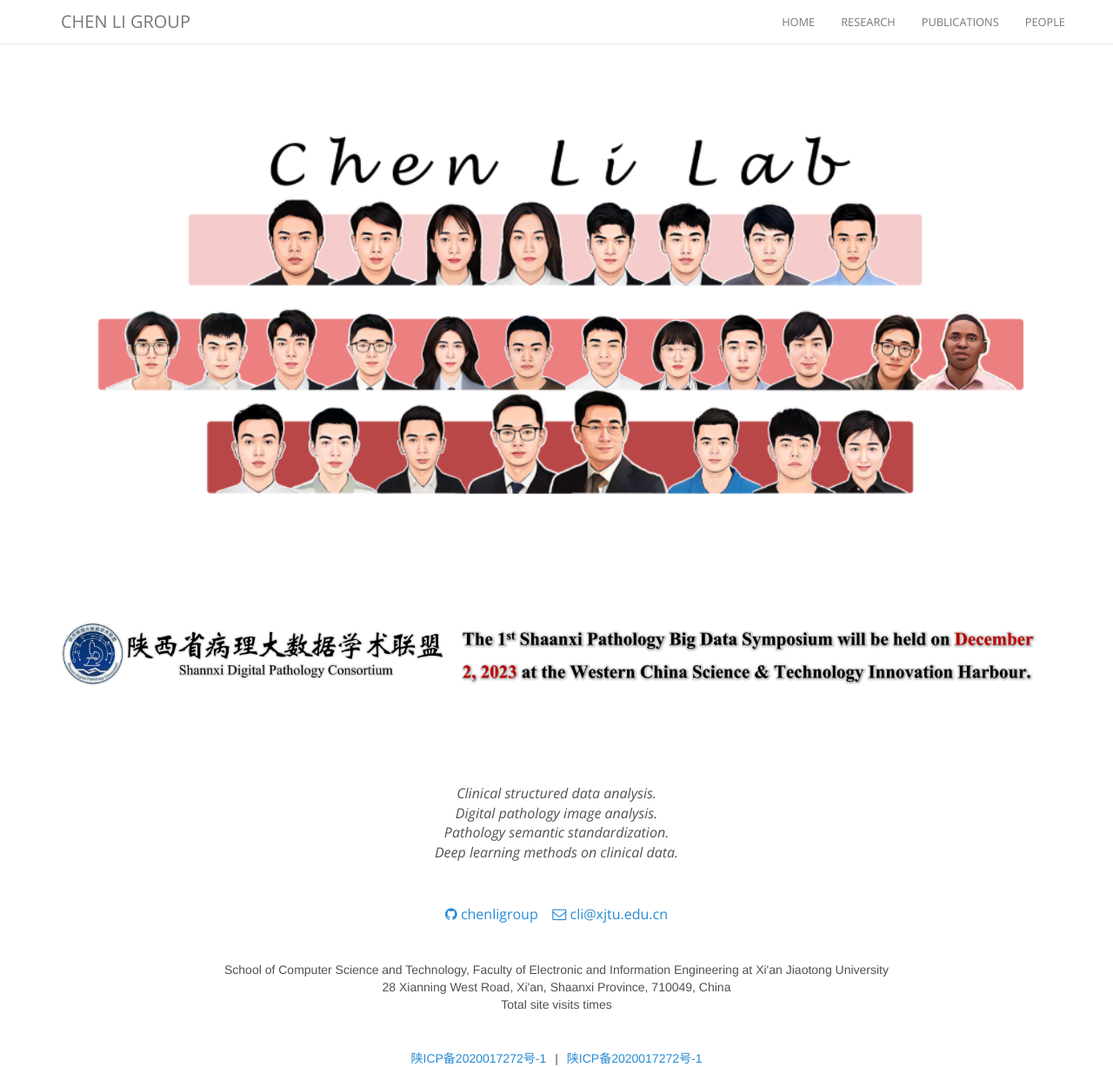
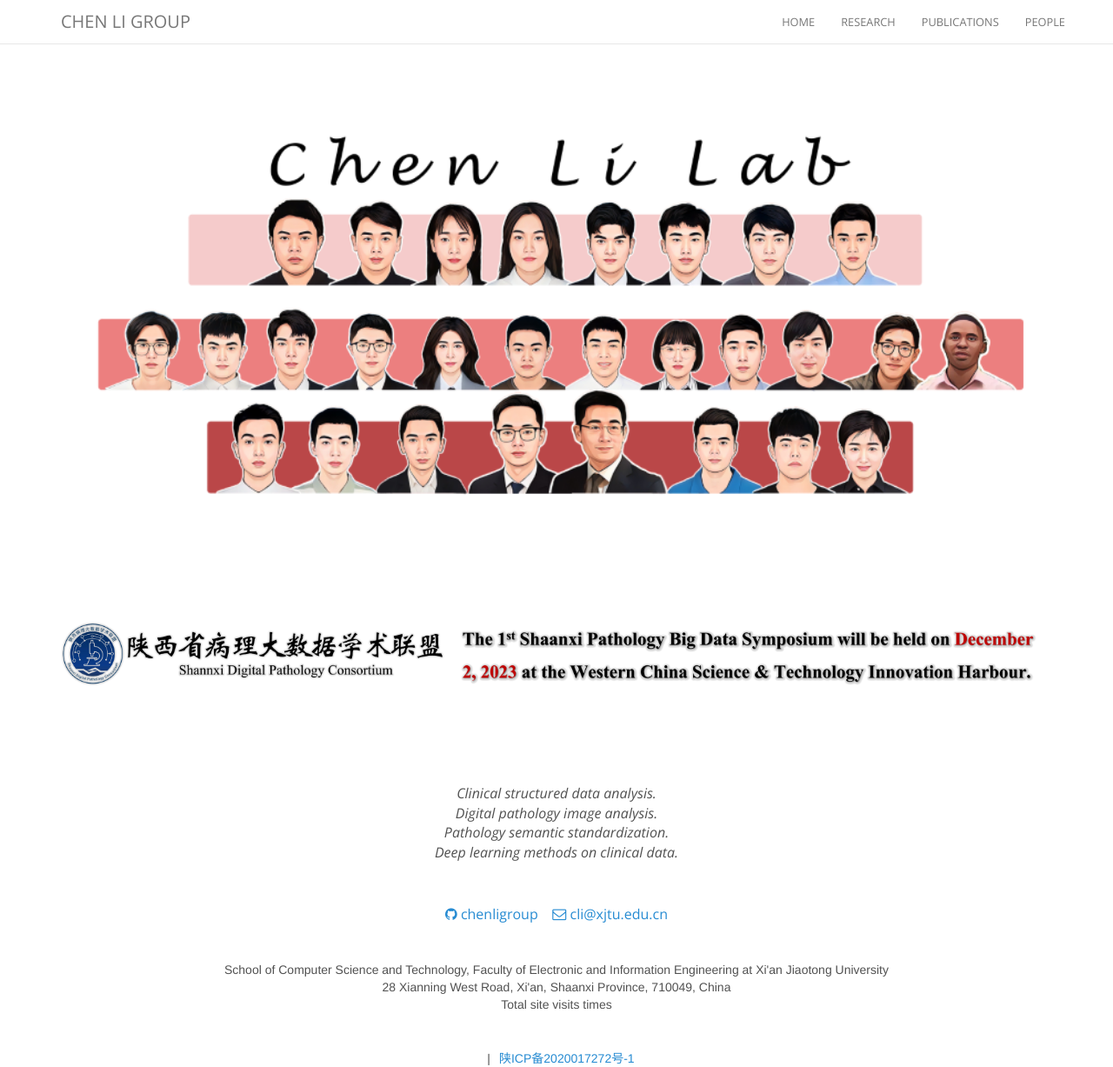
Before and after one commit to chenligroup/chenligroup.github.io, a Jekyll site: the page built from index.html, in a window 1280 px wide and 1227 px high. Shown: the whole window at 87% size. Built offline with Jekyll 4.4.1, drawn with Linux system fonts in a browser that asks for light colours; nearby versions of some CDN libraries; comment, search, counter and statistics services are not loaded.

Commit message:
Update index.html

```diff
--- a/index.html
+++ b/index.html
@@ -127,11 +127,6 @@ layout: default
 
 <div style="display:flex;justify-content:center;align-items:center">
 
-  <a target="_blank" href="http://www.beian.gov.cn/portal/registerSystemInfo?recordcode=备案号数字
-  " style="display:inline-block;text-decoration:none;height:20px;line-height:20px;" rel="noopener">
-    <img src="" style="float:left;">
-    陕ICP备2020017272号-1
-  </a>
   <span style="margin:0 10px">|</span>
   <a target="_blank" href="https://beian.miit.gov.cn" style="display:inline-block;text-decoration:none;height:20px;line-height:20px;" rel="noopener">
     陕ICP备2020017272号-1
```
